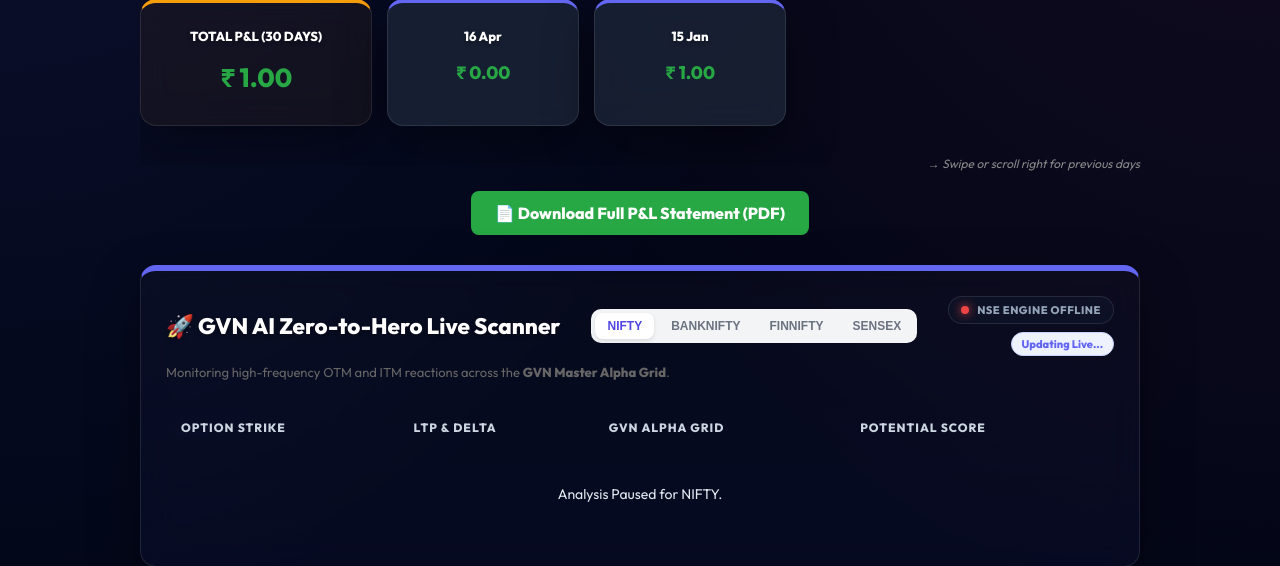
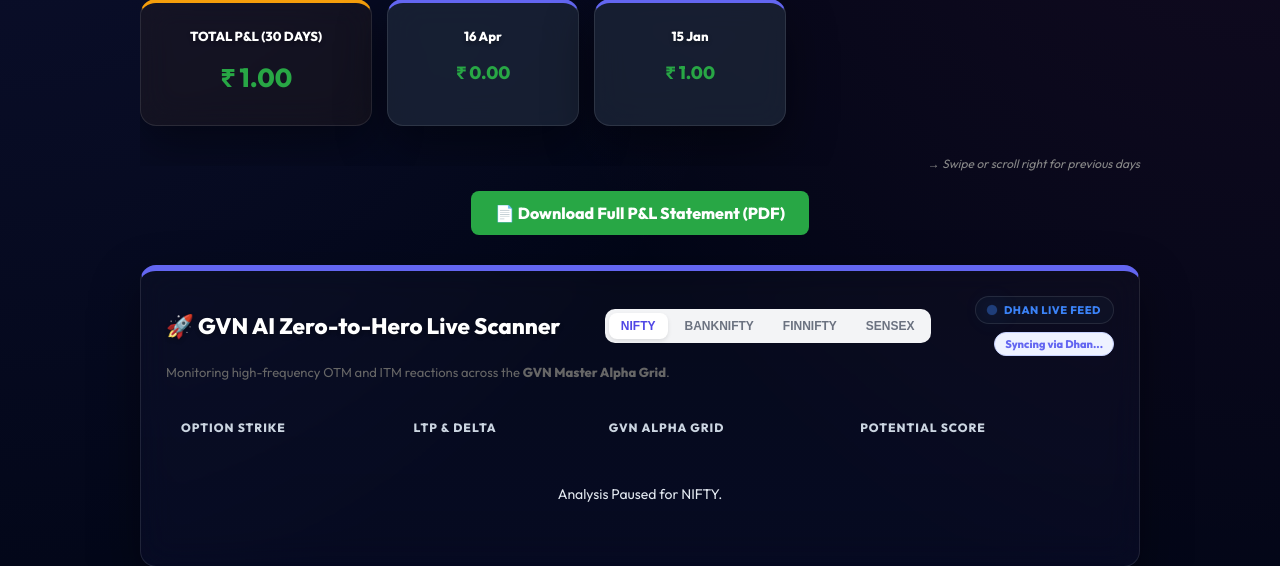
Before and after one commit to venkatanelson/GVN_MASTER_AI, a Flask app: page /user/1 in a window 1280 px wide. Shown: the part 655-1221 px from the top of the page. Run offline with Flask 3, Linux system fonts and the light colour scheme; tables that the repository leaves empty hold one stand-in row (values such as "Sample post"); a database or web service that is not in the repository returns one stand-in record (values such as "Sample title"); data that the repository does not hold is empty.

Commit message:
Update user.html

```diff
--- a/templates/user.html
+++ b/templates/user.html
@@ -54,12 +54,14 @@
 
         .pnl-card {
             flex: 1;
-            background: #fff;
-            border-radius: 10px;
-            padding: 15px;
+            background: var(--card-bg); /* 🌟 Darkened P&L Cards */
+            backdrop-filter: blur(12px);
+            border: 1px solid var(--glass-border);
+            border-radius: 16px;
+            padding: 20px;
             text-align: center;
-            box-shadow: 0 2px 5px rgba(0, 0, 0, 0.1);
-            border-top: 4px solid #1a73e8;
+            box-shadow: 0 10px 30px rgba(0, 0, 0, 0.2);
+            border-top: 4px solid var(--primary);
         }
 
         .profit {
@@ -202,6 +204,12 @@
             50% { opacity: 0.4; transform: scale(1.2); }
             100% { opacity: 1; transform: scale(1); }
         }
+        .dot-blue { background: #3b82f6; box-shadow: 0 0 10px #3b82f6; animation: blink-blue 1.5s infinite; }
+        @keyframes blink-blue {
+            0% { opacity: 1; transform: scale(1); box-shadow: 0 0 5px #3b82f6; }
+            50% { opacity: 0.4; transform: scale(1.3); box-shadow: 0 0 20px #3b82f6; }
+            100% { opacity: 1; transform: scale(1); box-shadow: 0 0 5px #3b82f6; }
+        }
     </style>
 </head>
 
@@ -326,11 +334,11 @@
                     <button class="index-tab" onclick="switchIndex('SENSEX')">SENSEX</button>
                 </div>
                 <div style="text-align: right; display: flex; flex-direction: column; align-items: flex-end; gap: 8px;">
-                    <div id="nse-heartbeat" class="heartbeat-container">
-                        <span id="heartbeat-dot" class="dot dot-red"></span>
-                        <span id="heartbeat-text" style="color: #94a3b8;">NSE ENGINE OFFLINE</span>
+                    <div id="dhan-heartbeat" class="heartbeat-container">
+                        <span id="heartbeat-dot" class="dot dot-blue"></span>
+                        <span id="heartbeat-text" style="color: #3b82f6;">DHAN LIVE FEED</span>
                     </div>
-                    <span id="scanner-timer" style="font-size: 11px; font-weight: bold; color: #6366f1; background: #eef2ff; padding: 4px 10px; border-radius: 12px; border: 1px solid #c7d2fe;">Updating Live...</span>
+                    <span id="scanner-timer" style="font-size: 11px; font-weight: bold; color: #6366f1; background: #eef2ff; padding: 4px 10px; border-radius: 12px; border: 1px solid #c7d2fe;">Syncing via Dhan...</span>
                 </div>
             </div>
 
@@ -440,7 +448,6 @@
                         if (lastUpdatedStr) {
                             timerSpan.innerText = "Last Updated: " + lastUpdatedStr;
 
-                            // Check if "Last Updated" is within the last 60 seconds
                             const now = new Date();
                             const [h, m, s] = lastUpdatedStr.split(':').map(Number);
                             const lastUpdDate = new Date();
@@ -449,19 +456,19 @@
                             const diffSeconds = Math.abs((now - lastUpdDate) / 1000);
 
                             if (diffSeconds < 60) {
-                                heartbeatDot.className = "dot dot-green";
-                                heartbeatText.innerText = "LIVE NSE FEED";
-                                heartbeatText.style.color = "#10b981";
+                                heartbeatDot.className = "dot dot-blue";
+                                heartbeatText.innerText = "DHAN DATA ACTIVE";
+                                heartbeatText.style.color = "#3b82f6";
                             } else {
                                 heartbeatDot.className = "dot dot-red";
-                                heartbeatText.innerText = "DATA STALE (DELAY)";
+                                heartbeatText.innerText = "DATA DELAYED";
                                 heartbeatText.style.color = "#f59e0b";
                             }
                         } else {
                             heartbeatDot.className = "dot dot-red";
-                            heartbeatText.innerText = "NSE ENGINE OFFLINE";
+                            heartbeatText.innerText = "CONNECTING DHAN...";
                             heartbeatText.style.color = "#ef4444";
-                            timerSpan.innerText = "Connecting to NSE...";
+                            timerSpan.innerText = "Establishing Link...";
                         }
                     });
             }
```
